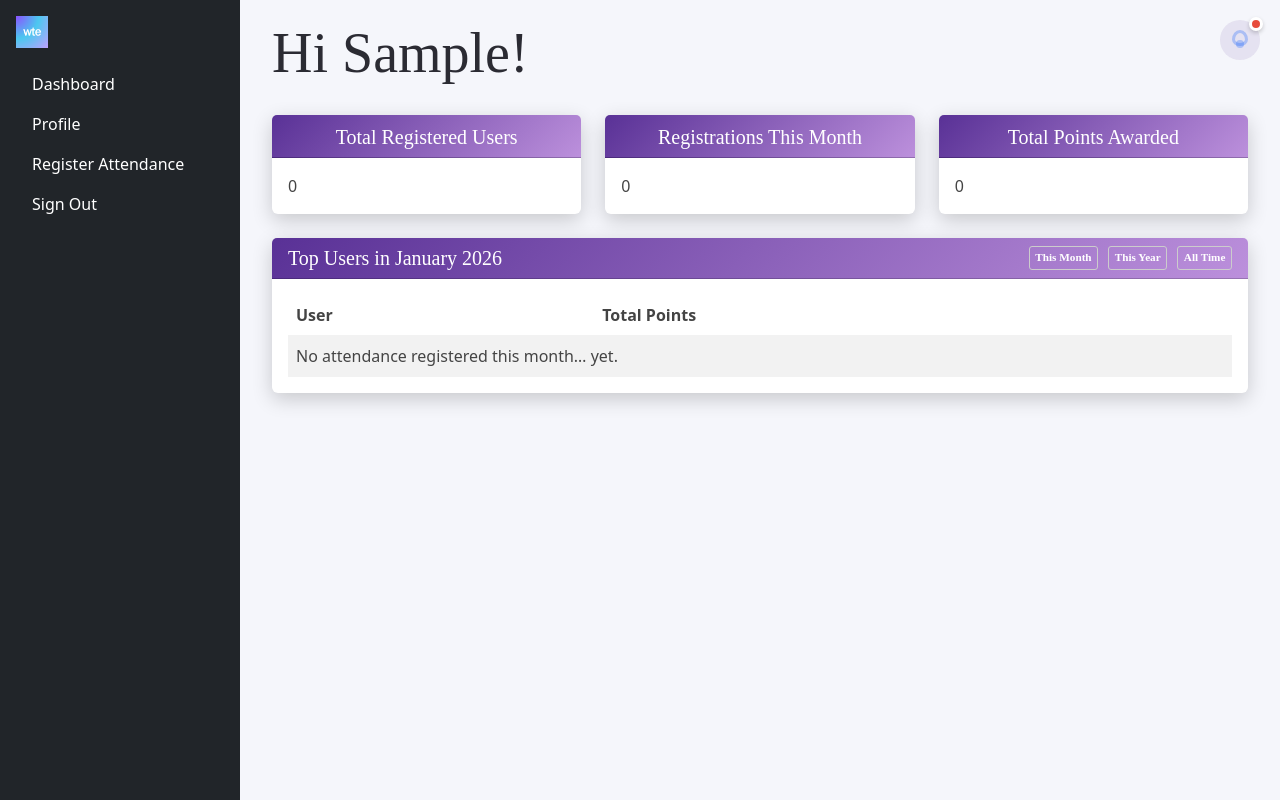
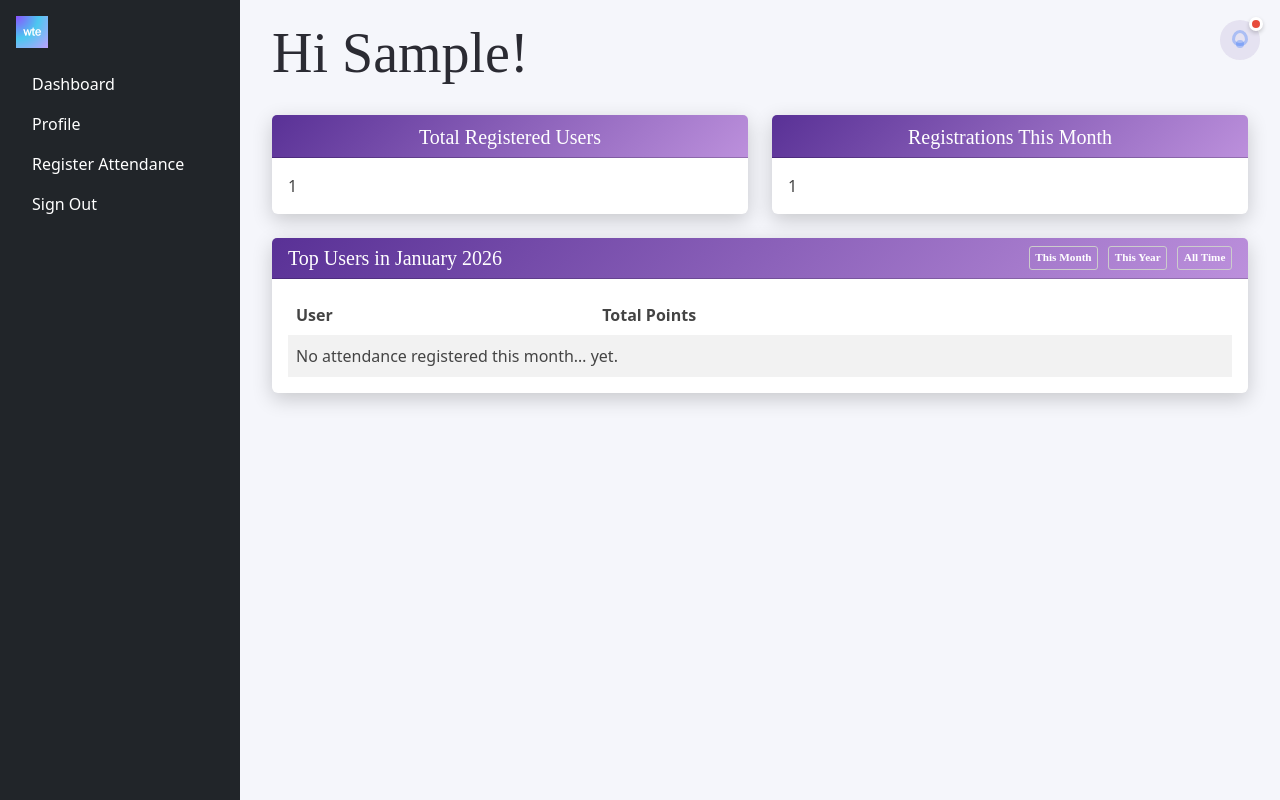
Before and after one commit to Fleurelle/wte_gamification, a Django app: page /staff/dashboard/ in a window 1280 px wide. Run offline with Django 5.2, Linux system fonts and the light colour scheme; the visitor is signed in with stand-in values (Sample User, id 1); data comes from the database, SQL or seed files in the repository; data that the repository does not hold is empty; some libraries are stand-ins or nearby versions.

Commit message:
Add values in staff admin dashboard registration cards

```diff
--- a/staff_admin/views.py
+++ b/staff_admin/views.py
@@ -1,4 +1,5 @@
 from django.contrib.auth.decorators import login_required
+from django.contrib.auth.models import User
 from django.core.paginator import Paginator
 from django.db.models import Sum, Case, When, IntegerField
 from django.shortcuts import render, redirect
@@ -17,6 +18,26 @@ def staff_dashboard(request):
 
     this_year = today.year
     this_month = calendar.month_name[today.month]
+
+    # TOTAL REGISTERED USERS
+    total_users = User.objects.count()
+
+    # Users who registered this month
+    registrations_this_month = User.objects.filter(
+        date_joined__year=today.year,
+        date_joined__month=today.month,
+    ).count()
+
+    # Total points awarded (sum of all attendance points)
+    total_points_awarded = Attendance.objects.aggregate(
+        total=Sum(
+            Case(
+                When(activity_type="event_external", then=8),
+                default=10,
+                output_field=IntegerField(),
+            )
+        )
+    )['total'] or 0
 
     # Which mode? default = this_month
     mode = request.GET.get("mode", "this_month")
@@ -63,6 +84,8 @@ def staff_dashboard(request):
     unread_count = Notification.objects.filter(is_read=False).count()
 
     context = {
+        "total_users": total_users,
+        "registrations_this_month": registrations_this_month,
         "top_users": top_users,
         "notifications": notifications,
         "unread_count": unread_count,
--- a/wte/templates/dashboard/staff-dashboard.html
+++ b/wte/templates/dashboard/staff-dashboard.html
@@ -32,7 +32,7 @@
                     <!-- Top row: 3 cards -->
                     <div class="row mb-4">
                         <!-- Card 1: Total Users -->
-                        <div class="col-md-4 mb-3 mb-md-0">
+                        <div class="col-md-6 mb-3 mb-md-0">
                             <div class="card h-100">
                                 <div class="card-header card-header-gradient-1">
                                     <h2 class="h5 mb-0">Total Registered Users</h2>
@@ -44,31 +44,30 @@
                             </div>
                         </div>
 
-                        <!-- Card 2: Active This Month -->
-                        <div class="col-md-4 mb-3 mb-md-0">
+                        <!-- Card 2: Registrations This Month -->
+                        <div class="col-md-6 mb-3 mb-md-0">
                             <div class="card h-100">
                                 <div class="card-header card-header-gradient-2">
                                     <h2 class="h5 mb-0">Registrations This Month</h2>
                                 </div>
                                 <div class="card-body">
                                     <!-- Add active users count from context -->
-                                    {{ active_users_this_month|default:"0" }}
+                                    {{ registrations_this_month|default:"0" }}
                                 </div>
                             </div>
                         </div>
 
                         <!-- Card 3: Total Points Awarded -->
-                        <div class="col-md-4">
+                        <!-- <div class="col-md-4">
                             <div class="card h-100">
                                 <div class="card-header card-header-gradient-3">
                                     <h2 class="h5 mb-0">Total Points Awarded</h2>
                                 </div>
                                 <div class="card-body">
-                                    <!-- Add total points from context -->
                                     {{ total_points_awarded|default:"0" }}
                                 </div>
                             </div>
-                        </div>
+                        </div> -->
                     </div>
 
                     <!-- Bottom row: full-width top users table -->
@@ -77,10 +76,6 @@
                             <div class="card">
                                 <div
                                     class="card-header card-header-gradient-4 d-flex justify-content-between align-items-center">
-                                    <!-- <h2 class="h5 mb-0">Top Users This Month</h2> -->
-                                    <!-- NOTE: Top Users during {{ current_month }} -->
-                                    <!-- Optional: Add action link like home.html -->
-                                    <!-- <a class="add-event-container" >View All</a> -->
                                     <h2 class="h5 mb-0">
                                         {% if mode == "all_time" %}
                                             Top Users of All Time
```
Lines whose indentation alone changed are shown as unchanged.
